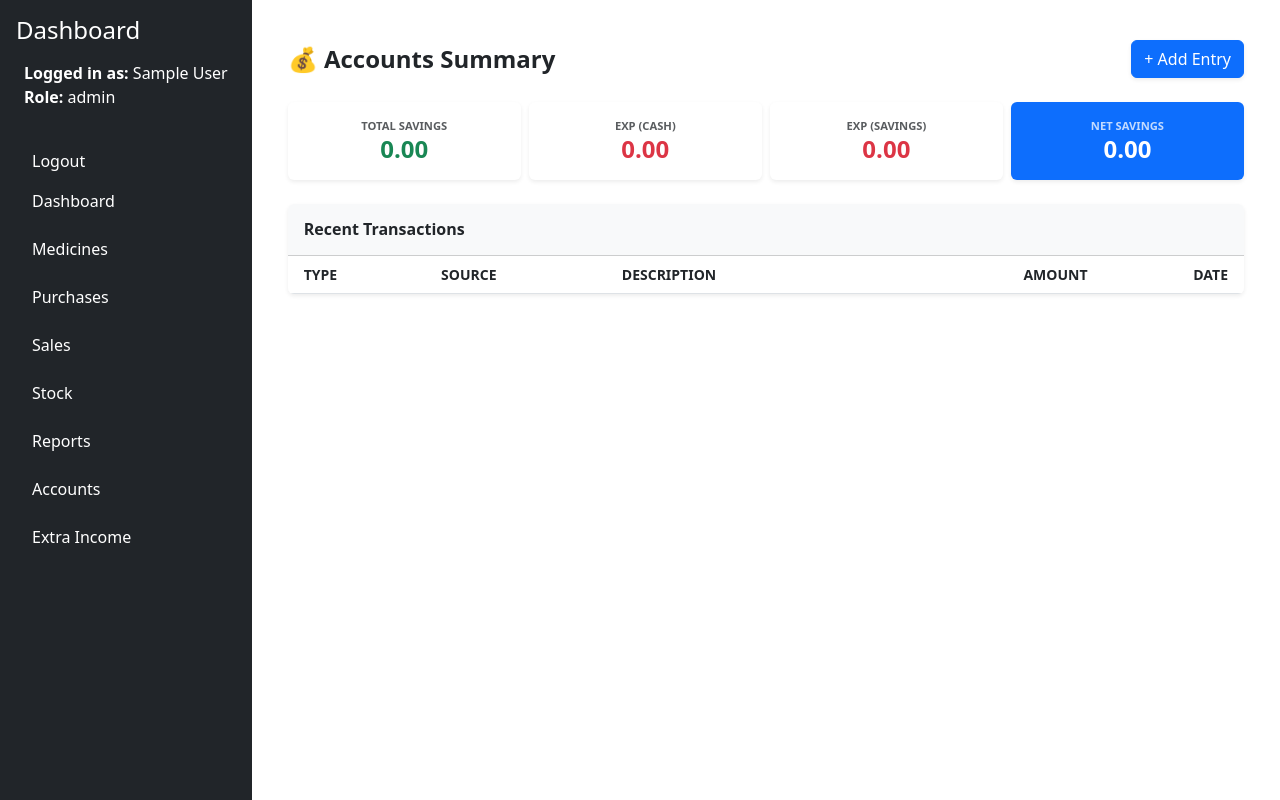
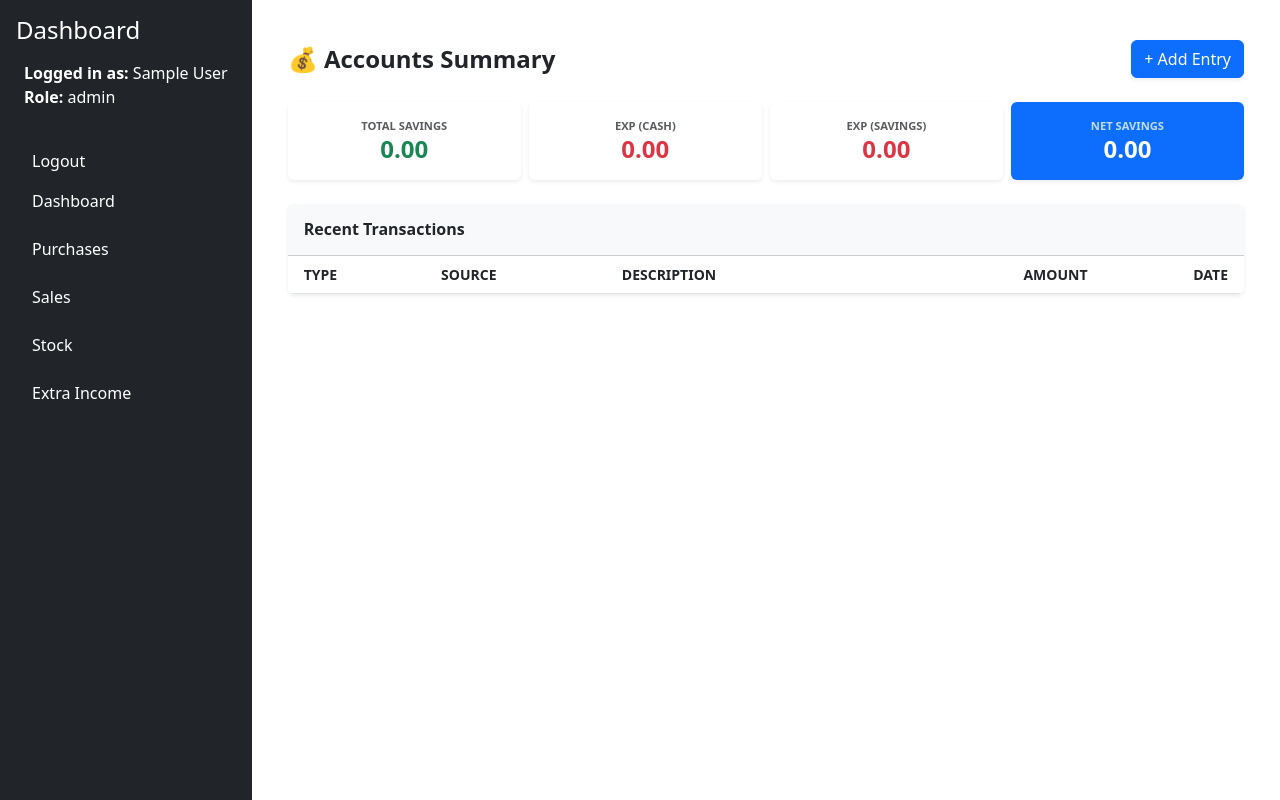
Before and after one commit to Thouhid101090/pharmacy, a Laravel app: page /accounts in a window 1280 px wide. Run offline with Laravel 10, Linux system fonts and the light colour scheme; the visitor is signed in with stand-in values (Sample User, id 1); data that the repository does not hold is empty.

Commit message:
role excess

```diff
--- a/resources/views/layouts/app.blade.php
+++ b/resources/views/layouts/app.blade.php
@@ -60,18 +60,31 @@
                     </li>
 
                     <li class="nav-item mb-2"><a href="{{ url('/home') }}" class="nav-link text-white">Dashboard</a></li>
-                <li class="nav-item mb-2"><a href="{{ route('medicines.index') }}" class="nav-link text-white">Medicines</a></li>
-                <li class="nav-item mb-2"><a href="{{ route('purchases.index') }}" class="nav-link text-white">Purchases</a></li>
-                <li class="nav-item mb-2"><a href="{{ route('sales.index') }}" class="nav-link text-white">Sales</a></li>
-                <li class="nav-item mb-2"><a href="{{ route('stocks.index') }}" class="nav-link text-white">Stock</a></li>
-                <li class="nav-item mb-2"><a href="{{ route('reports.index') }}" class="nav-link text-white">Reports</a></li>
-                <li class="nav-item mb-2"><a href="{{ route('accounts.index') }}" class="nav-link text-white">Accounts</a></li>
-                <li class="nav-item mb-2"><a href="{{ route('extra_income.index') }}" class="nav-link text-white">Extra Income</a></li>
 
-                @if(auth()->user()->role == 'superadmin')
-                    <li class="nav-item mb-2"><a href="{{ route('investors.index') }}" class="nav-link text-white">Investors</a></li>
-                    <li class="nav-item mb-2"><a href="{{ route('investments.index') }}" class="nav-link text-white">Investments</a></li>
-                    <li class="nav-item mb-2"><a href="{{ route('users.index') }}" class="nav-link text-white">Users</a></li>
+                    <li class="nav-item mb-2"><a href="{{ route('purchases.index') }}"
+                            class="nav-link text-white">Purchases</a></li>
+                    <li class="nav-item mb-2"><a href="{{ route('sales.index') }}" class="nav-link text-white">Sales</a>
+                    </li>
+                    <li class="nav-item mb-2"><a href="{{ route('stocks.index') }}" class="nav-link text-white">Stock</a>
+                    </li>
+                    <li class="nav-item mb-2"><a href="{{ route('extra_income.index') }}" class="nav-link text-white">Extra
+                            Income</a></li>
+
+                    @if (auth()->user()->role == 'superadmin')
+                        <li class="nav-item mb-2"><a href="{{ route('medicines.index') }}"
+                                class="nav-link text-white">Medicines</a></li>
+                        <li class="nav-item mb-2"><a href="{{ route('investors.index') }}"
+                                class="nav-link text-white">Investors</a></li>
+                        <li class="nav-item mb-2"><a href="{{ route('investments.index') }}"
+                                class="nav-link text-white">Investments</a></li>
+
+                        <li class="nav-item mb-2"><a href="{{ route('accounts.index') }}"
+                                class="nav-link text-white">Accounts</a></li>
+                        <li class="nav-item mb-2"><a href="{{ route('reports.index') }}"
+                                class="nav-link text-white">Reports</a>
+                        <li class="nav-item mb-2"><a href="{{ route('users.index') }}"
+                                class="nav-link text-white">Users</a></li>
+                        </li>
                     @endif
 
                 @endauth
```
Lines whose indentation alone changed are shown as unchanged.
